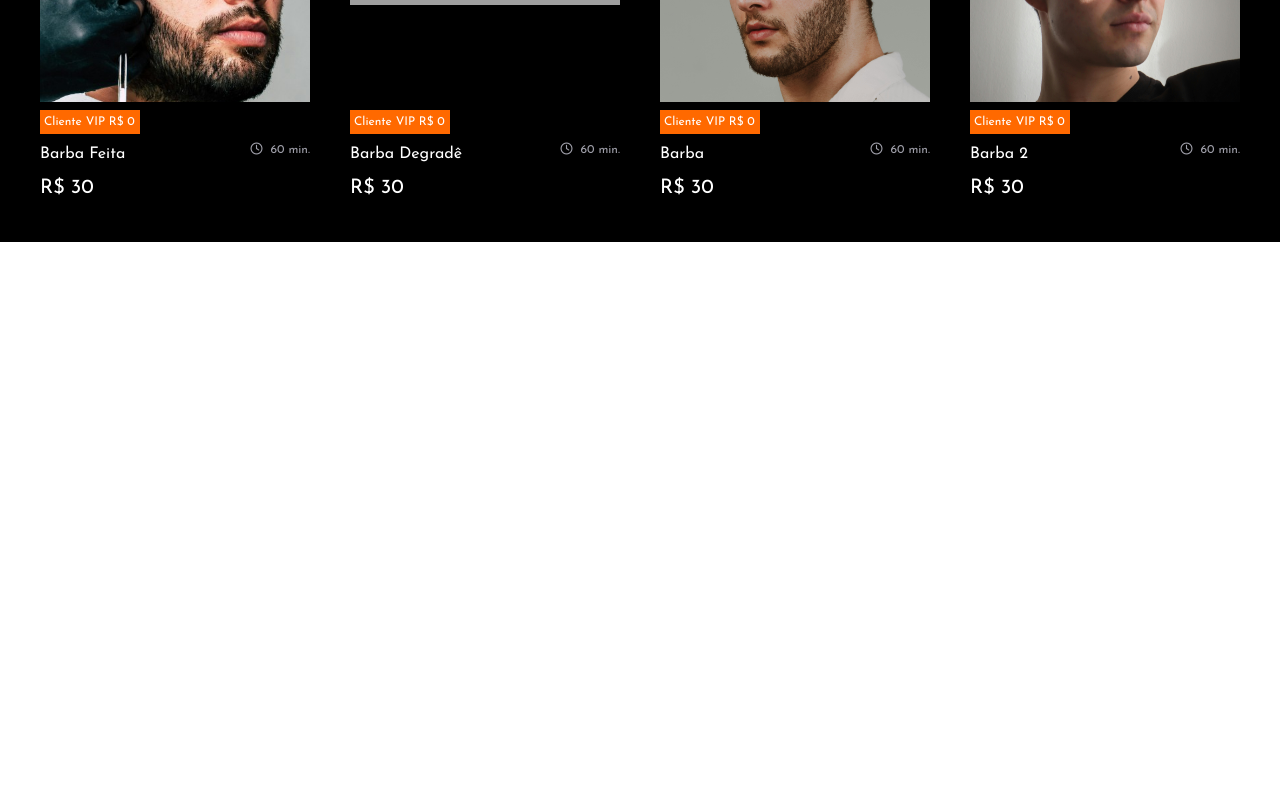
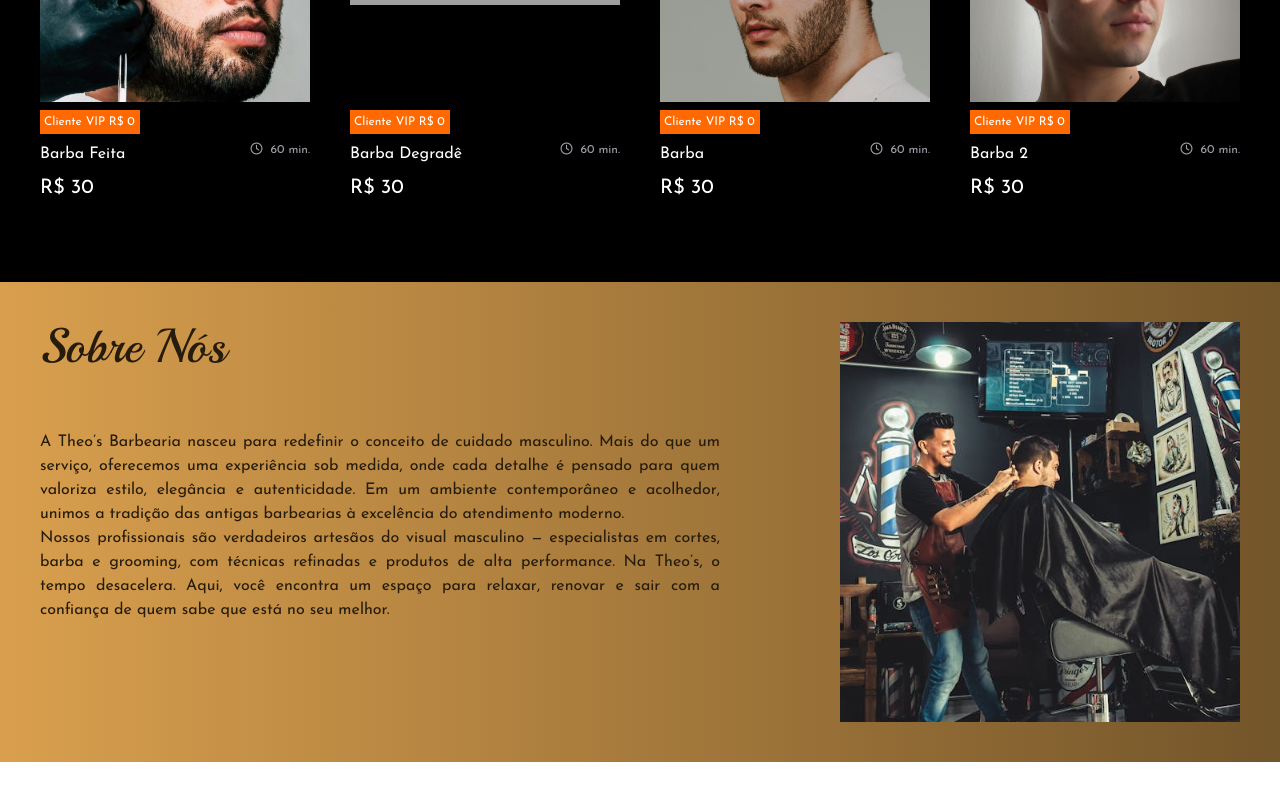
Before and after one commit to waldecifreitas20/theos_barbershop_client, a React (Vite) app: page / in a window 1280 px wide. Shown: the part 1726-2526 px from the top of the page. Before the commit the page ends 1968 px from the top, so only its background shows below. Built offline with nearby package versions, Linux system fonts and the light colour scheme; grey boxes are pictures that could not be loaded.

Commit message:
feat: about section

```diff
--- a/src/features/costumer/home/components/Header/SectionTitle.tsx
+++ b/src/features/costumer/home/components/SectionTitle.tsx
@@ -4,6 +4,6 @@ interface SectionTitleProps extends PropsWithChildren { }
 
 export function SectionTitle(props: SectionTitleProps) {
   return (
-    <h2 className="text-5xl title text-white">Serviços</h2>
+    <h2 className="text-5xl title ">{props.children}</h2>
   );
 }
--- a/src/features/costumer/home/index.tsx
+++ b/src/features/costumer/home/index.tsx
@@ -1,3 +1,4 @@
+import { AboutSection } from "./layouts/AboutSection";
 import { ServicesSection } from "./layouts/ServicesSection";
 import { TopSection } from "./layouts/TopSection";
 
@@ -6,6 +7,7 @@ export function HomePage() {
     <div className="bg-black text-white">
       <TopSection />
       <ServicesSection />
+      <AboutSection />
     </div>
   );
 }
--- /dev/null
+++ b/src/features/costumer/home/layouts/AboutSection.tsx
@@ -0,0 +1,33 @@
+import { Container } from "../../../../shared/Container";
+import { SectionTitle } from "../components/SectionTitle";
+import aboutImg from "../../../../assets/images/about.svg";
+
+const cssStyle = {
+  background: "linear-gradient(90deg, #D99F4E, #73552A)",
+  color: "#261C0D"
+}
+
+export function AboutSection() {
+
+  return (
+    <section className="py-10 my-10 w-full block " style={cssStyle}>
+      <Container>
+        <div className="md:flex gap-30 justify-between items-start">
+
+          <article className="block text-justify">
+            <SectionTitle>Sobre Nós</SectionTitle>
+
+            <p className="mt-15">
+              A Theo’s Barbearia nasceu para redefinir o conceito de cuidado masculino. Mais do que um serviço, oferecemos uma experiência sob medida, onde cada detalhe é pensado para quem valoriza estilo, elegância e autenticidade. Em um ambiente contemporâneo e acolhedor, unimos a tradição das antigas barbearias à excelência do atendimento moderno.</p>
+            <p>
+              Nossos profissionais são verdadeiros artesãos do visual masculino — especialistas em cortes, barba e grooming, com técnicas refinadas e produtos de alta performance. Na Theo’s, o tempo desacelera. Aqui, você encontra um espaço para relaxar, renovar e sair com a confiança de quem sabe que está no seu melhor.
+            </p>
+          </article>
+
+          <img className="block h-[400px]" src={aboutImg} />
+
+        </div>
+      </Container>
+    </section>
+  );
+}
--- a/src/features/costumer/home/layouts/ServicesSection.tsx
+++ b/src/features/costumer/home/layouts/ServicesSection.tsx
@@ -1,5 +1,5 @@
 import { Container } from "../../../../shared/Container";
-import { SectionTitle } from "../components/Header/SectionTitle";
+import { SectionTitle } from "../components/SectionTitle";
 import { useServices } from "../../../../hooks/useServices";
 import { ServiceGrid } from "../components/ServiceGrid";
 
```
Also changed, not shown: src/assets/images/about.svg (added).
